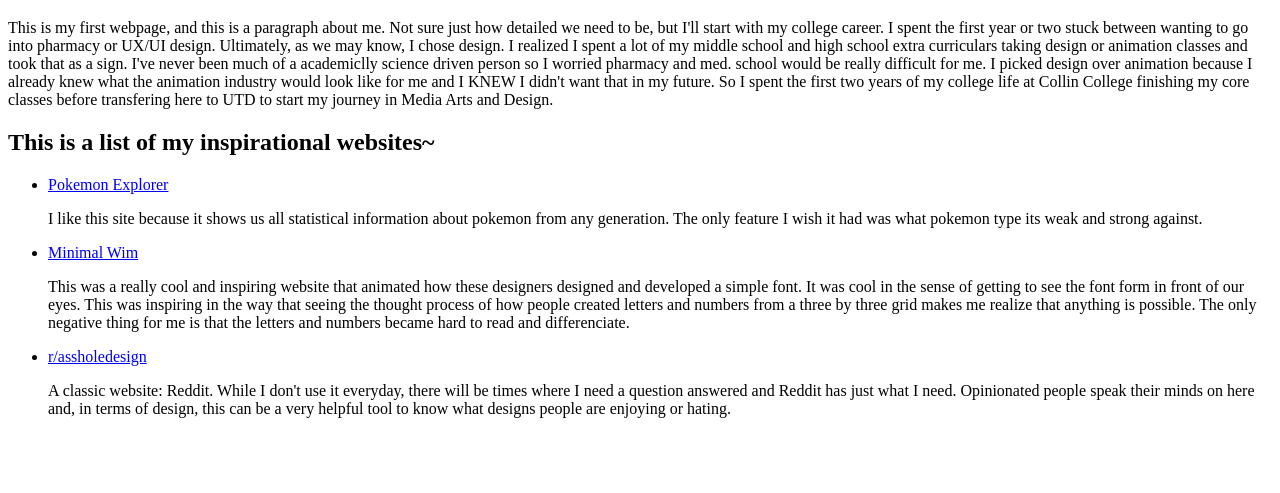
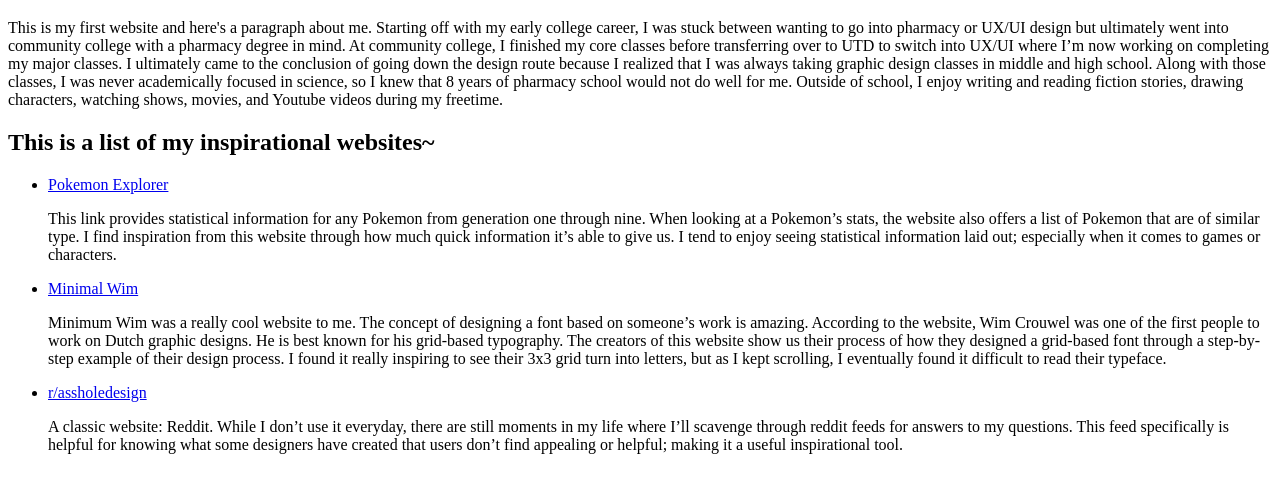
Before and after one commit to mvue1/hello-world, a plain HTML site: page index.html in a window 1280 px wide. Shown: the part 61-554 px from the top of the page. Drawn offline with Linux system fonts and the light colour scheme.

Commit message:
Update index.html
rewrote the paragraphs for the links and paragraph about me.

```diff
--- a/index.html
+++ b/index.html
@@ -5,16 +5,16 @@
 </head>
   <body>
     <h1>Hello World!</h1>
-    <p>This is my first webpage, and this is a paragraph about me. Not sure just how detailed we need to be, but I'll start with my college career. I spent the first year or two stuck between wanting to go into pharmacy or UX/UI design. Ultimately, as we may know, I chose design. I realized I spent a lot of my middle school and high school extra curriculars taking design or animation classes and took that as a sign. I've never been much of a academiclly science driven person so I worried pharmacy and med. school would be really difficult for me. I picked design over animation because I already knew what the animation industry would look like for me and I KNEW I didn't want that in my future. So I spent the first two years of my college life at Collin College finishing my core classes before transfering here to UTD to start my journey in Media Arts and Design.</p>
+    <p>This is my first website and here's a paragraph about me. Starting off with my early college career, I was stuck between wanting to go into pharmacy or UX/UI design but ultimately went into community college with a pharmacy degree in mind. At community college, I finished my core classes before transferring over to UTD to switch into UX/UI where I’m now working on completing my major classes. I ultimately came to the conclusion of going down the design route because I realized that I was always taking graphic design classes in middle and high school. Along with those classes, I was never academically focused in science, so I knew that 8 years of pharmacy school would not do well for me. Outside of school, I enjoy writing and reading fiction stories, drawing characters, watching shows, movies, and Youtube videos during my freetime.</p>
     <h2>This is a list of my inspirational websites~</h2>
 
     <ul>
       <li>  <a href="https://perthirtysix.com/tool/pokemon-explorer">Pokemon Explorer</a>
-      <p>I like this site because it shows us all statistical information about pokemon from any generation. The only feature I wish it had was what pokemon type its weak and strong against.</p></li>
+      <p>This link provides statistical information for any Pokemon from generation one through nine. When looking at a Pokemon’s stats, the website also offers a list of Pokemon that are of similar type. I find inspiration from this website through how much quick information it’s able to give us. I tend to enjoy seeing statistical information laid out; especially when it comes to games or characters.</p></li>
       <li>  <a href="https://minimalwim.com/">Minimal Wim</a>
-      <p>This was a really cool and inspiring website that animated how these designers designed and developed a simple font. It was cool in the sense of getting to see the font form in front of our eyes. This was inspiring in the way that seeing the thought process of how people created letters and numbers from a three by three grid makes me realize that anything is possible. The only negative thing for me is that the letters and numbers became hard to read and differenciate.</p></li>
+      <p>Minimum Wim was a really cool website to me. The concept of designing a font based on someone’s work is amazing. According to the website, Wim Crouwel was one of the first people to work on Dutch graphic designs. He is best known for his grid-based typography. The creators of this website show us their process of how they designed a grid-based font through a step-by-step example of their design process. I found it really inspiring to see their 3x3 grid turn into letters, but as I kept scrolling, I eventually found it difficult to read their typeface.</p></li>
       <li>  <a href="https://www.reddit.com/r/assholedesign/">r/assholedesign</a>
-      <p>A classic website: Reddit. While I don't use it everyday, there will be times where I need a question answered and Reddit has just what I need. Opinionated people speak their minds on here and, in terms of design, this can be a very helpful tool to know what designs people are enjoying or hating.</p></li>
+      <p>A classic website: Reddit. While I don’t use it everyday, there are still moments in my life where I’ll scavenge through reddit feeds for answers to my questions. This feed specifically is helpful for knowing what some designers have created that users don’t find appealing or helpful; making it a useful inspirational tool.</p></li>
     </ul>
   </body>
 </html>
```
